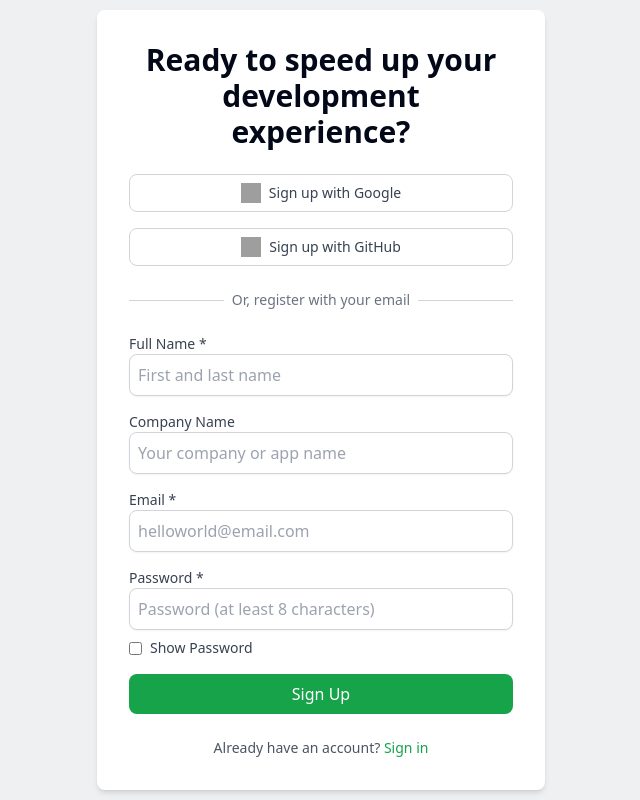
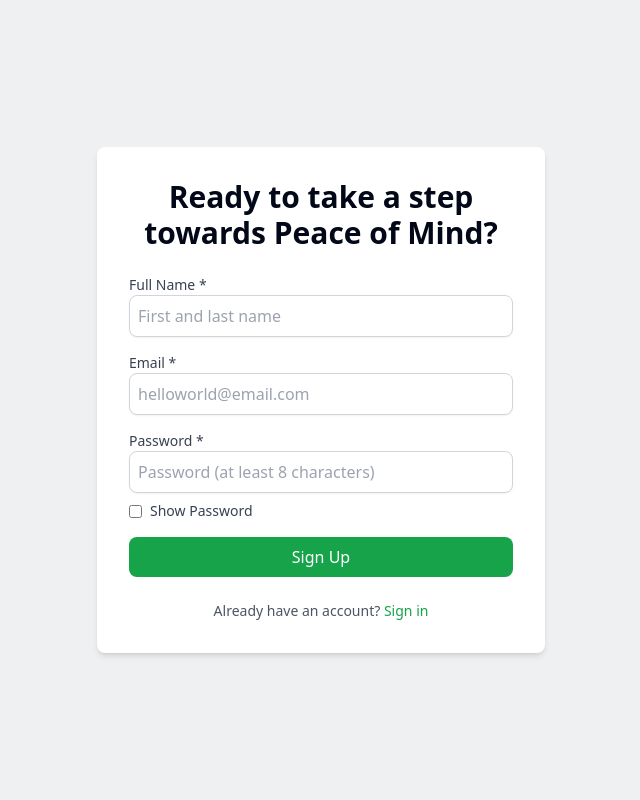
Before and after one commit to Vedant5751/Serenity, a React (Vite) app in the folder Client/: page /signup in a window 1280 px wide. Shown: the whole page, without its empty margins (319-959 px from the left). Built offline with nearby package versions, Linux system fonts and the light colour scheme; grey boxes are pictures that could not be loaded.

Commit message:
refactor: Login Pages

```diff
--- a/Client/src/Pages/SignIn.jsx
+++ b/Client/src/Pages/SignIn.jsx
@@ -1,4 +1,5 @@
 import React, { useState } from "react";
+import { Link } from "react-router-dom";
 
 export default function SignIn() {
   const [showPassword, setShowPassword] = useState(false);
@@ -6,37 +7,7 @@ export default function SignIn() {
   return (
     <div className="flex justify-center items-center h-screen">
       <div className="w-full max-w-md p-8 space-y-6 bg-white rounded-lg shadow-md">
-        <h2 className="text-3xl font-bold text-center">Welcome back</h2>
-
-        <div className="space-y-4">
-          <button className="w-full bg-white border border-gray-300 rounded-lg flex justify-center items-center py-2 space-x-2 text-sm font-medium text-gray-700 hover:bg-gray-50">
-            <img
-              src="https://www.gstatic.com/firebasejs/ui/2.0.0/images/auth/google.svg"
-              alt="Google"
-              className="w-5 h-5"
-            />
-            <span>Sign in with Google</span>
-          </button>
-          <button className="w-full bg-white border border-gray-300 rounded-lg flex justify-center items-center py-2 space-x-2 text-sm font-medium text-gray-700 hover:bg-gray-50">
-            <img
-              src="https://github.githubassets.com/images/modules/logos_page/GitHub-Mark.png"
-              alt="GitHub"
-              className="w-5 h-5"
-            />
-            <span>Sign in with GitHub</span>
-          </button>
-        </div>
-
-        <div className="relative my-6">
-          <div className="absolute inset-0 flex items-center">
-            <div className="w-full border-t border-gray-300"></div>
-          </div>
-          <div className="relative flex justify-center text-sm">
-            <span className="bg-white px-2 text-gray-500">
-              Or, sign in with your email
-            </span>
-          </div>
-        </div>
+        <h2 className="text-3xl font-bold text-center">Sign In</h2>
 
         <form className="space-y-4">
           <div>
@@ -110,9 +81,9 @@ export default function SignIn() {
         <div className="text-center mt-6">
           <p className="text-sm text-gray-600">
             Don't have an account?{" "}
-            <a href="/signup" className="text-green-600 hover:underline">
+            <Link to="/signup" className="text-green-600 hover:underline">
               Sign up
-            </a>
+            </Link>
           </p>
         </div>
       </div>
--- a/Client/src/Pages/SignUp.jsx
+++ b/Client/src/Pages/SignUp.jsx
@@ -1,4 +1,5 @@
 import React, { useState } from "react";
+import { Link } from "react-router-dom";
 
 export default function SignUp() {
   const [showPassword, setShowPassword] = useState(false);
@@ -7,38 +8,8 @@ export default function SignUp() {
     <div className="flex justify-center items-center h-screen">
       <div className="w-full max-w-md p-8 space-y-6 bg-white rounded-lg shadow-md">
         <h2 className="text-3xl font-bold text-center">
-          Ready to speed up your development experience?
+          Ready to take a step towards Peace of Mind?
         </h2>
-
-        <div className="space-y-4">
-          <button className="w-full bg-white border border-gray-300 rounded-lg flex justify-center items-center py-2 space-x-2 text-sm font-medium text-gray-700 hover:bg-gray-50">
-            <img
-              src="https://www.gstatic.com/firebasejs/ui/2.0.0/images/auth/google.svg"
-              alt="Google"
-              className="w-5 h-5"
-            />
-            <span>Sign up with Google</span>
-          </button>
-          <button className="w-full bg-white border border-gray-300 rounded-lg flex justify-center items-center py-2 space-x-2 text-sm font-medium text-gray-700 hover:bg-gray-50">
-            <img
-              src="https://github.githubassets.com/images/modules/logos_page/GitHub-Mark.png"
-              alt="GitHub"
-              className="w-5 h-5"
-            />
-            <span>Sign up with GitHub</span>
-          </button>
-        </div>
-
-        <div className="relative my-6">
-          <div className="absolute inset-0 flex items-center">
-            <div className="w-full border-t border-gray-300"></div>
-          </div>
-          <div className="relative flex justify-center text-sm">
-            <span className="bg-white px-2 text-gray-500">
-              Or, register with your email
-            </span>
-          </div>
-        </div>
 
         <form className="space-y-4">
           <div>
@@ -54,22 +25,6 @@ export default function SignUp() {
               type="text"
               required
               placeholder="First and last name"
-              className="w-full p-2 border border-gray-300 rounded-lg shadow-sm focus:outline-none focus:ring-2 focus:ring-green-600"
-            />
-          </div>
-
-          <div>
-            <label
-              htmlFor="companyName"
-              className="block text-sm font-medium text-gray-700"
-            >
-              Company Name
-            </label>
-            <input
-              id="companyName"
-              name="companyName"
-              type="text"
-              placeholder="Your company or app name"
               className="w-full p-2 border border-gray-300 rounded-lg shadow-sm focus:outline-none focus:ring-2 focus:ring-green-600"
             />
           </div>
@@ -131,9 +86,9 @@ export default function SignUp() {
         <div className="text-center mt-6">
           <p className="text-sm text-gray-600">
             Already have an account?{" "}
-            <a href="/signin" className="text-green-600 hover:underline">
+            <Link to="/signin" className="text-green-600 hover:underline">
               Sign in
-            </a>
+            </Link>
           </p>
         </div>
       </div>
```
